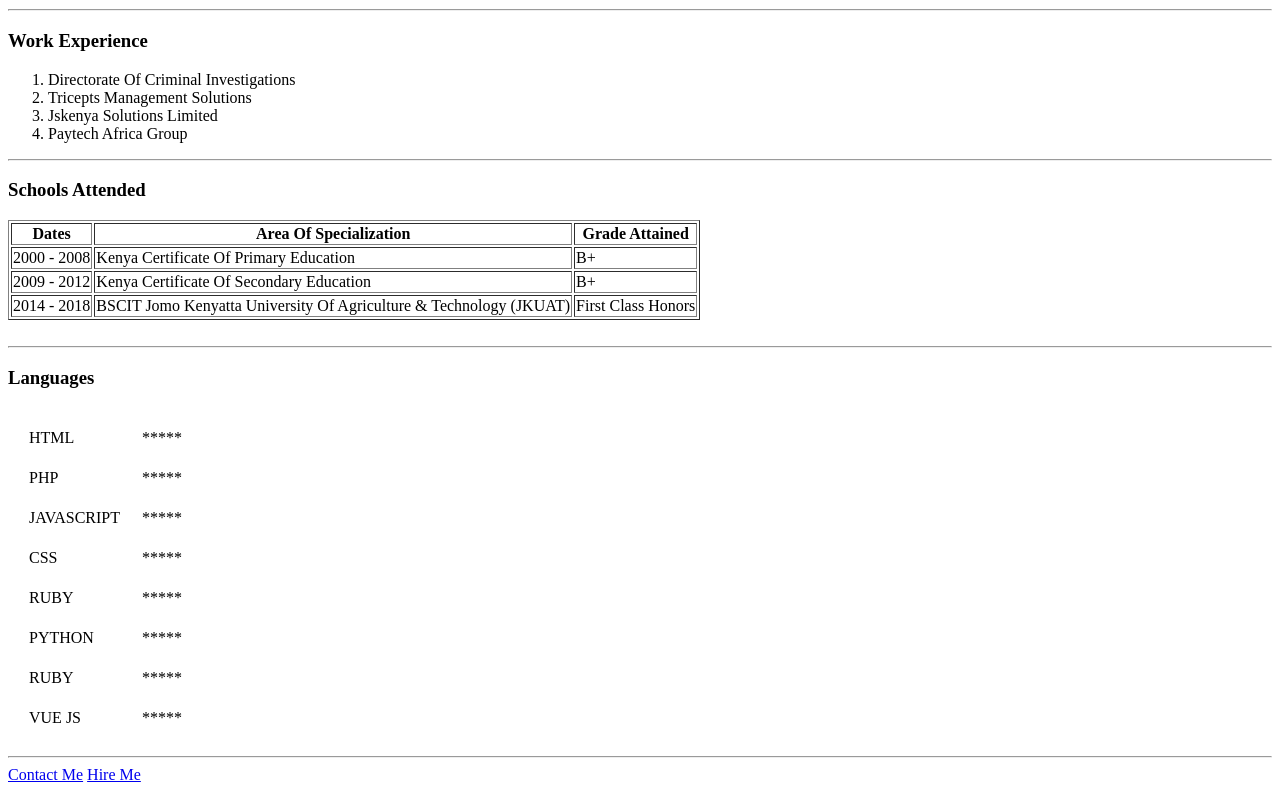
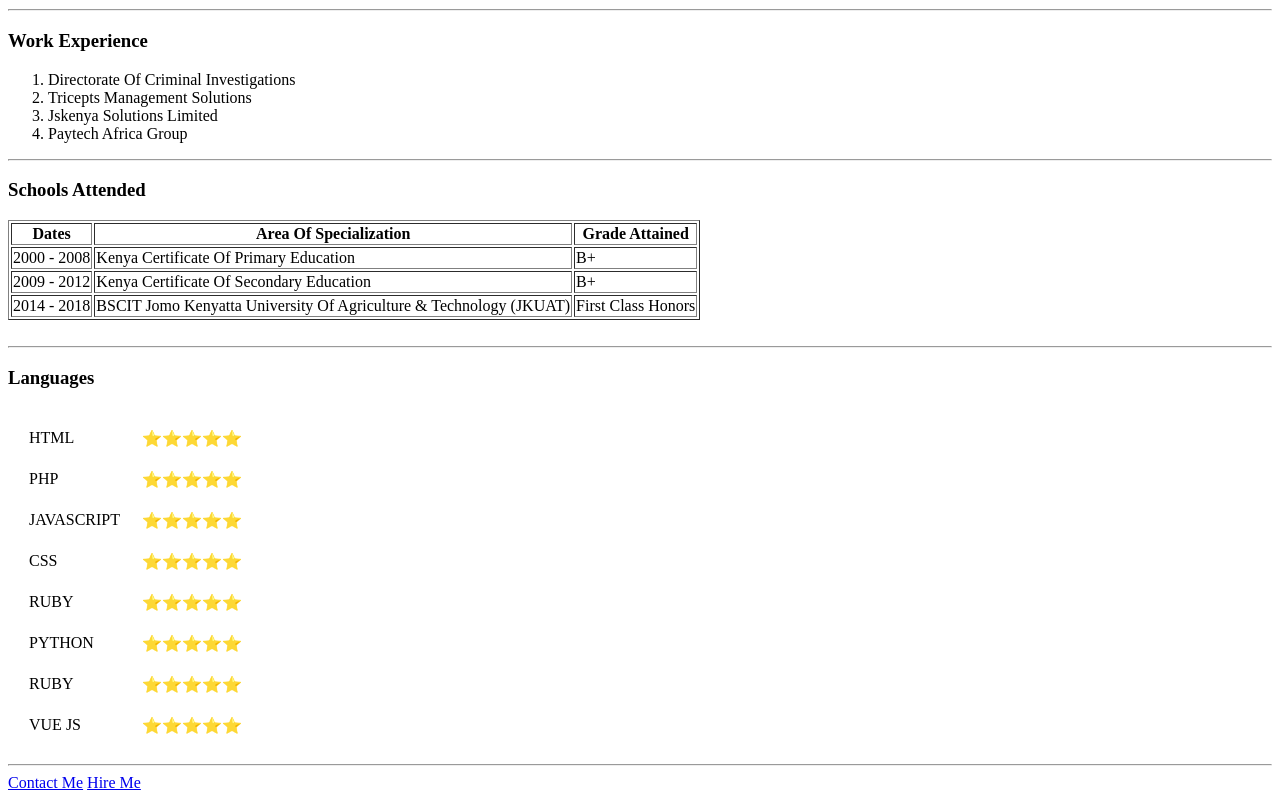
Before and after one commit to JamesFundi/Curriculum_Vitae, a plain HTML site: page index.html in a window 1280 px wide. Shown: the part 382-1182 px from the top of the page. Drawn offline with Linux system fonts and the light colour scheme.

Commit message:
Update index.html

```diff
--- a/index.html
+++ b/index.html
@@ -64,35 +64,35 @@
 <table cellspacing="20">
   <tr>
     <td>HTML</td>
-    <td>*****</td>
+    <td>⭐⭐⭐⭐⭐</td>
   </tr>
   <tr>
     <td>PHP</td>
-    <td>*****</td>
+    <td>⭐⭐⭐⭐⭐</td>
   </tr>
   <tr>
     <td>JAVASCRIPT</td>
-    <td>*****</td>
+    <td>⭐⭐⭐⭐⭐</td>
   </tr>
   <tr>
     <td>CSS</td>
-    <td>*****</td>
+    <td>⭐⭐⭐⭐⭐</td>
   </tr>
   <tr>
     <td>RUBY</td>
-    <td>*****</td>
+    <td>⭐⭐⭐⭐⭐</td>
   </tr>
   <tr>
     <td>PYTHON</td>
-    <td>*****</td>
+    <td>⭐⭐⭐⭐⭐</td>
   </tr>
   <tr>
     <td>RUBY</td>
-    <td>*****</td>
+    <td>⭐⭐⭐⭐⭐</td>
   </tr>
   <tr>
     <td>VUE JS</td>
-    <td>*****</td>
+    <td>⭐⭐⭐⭐⭐</td>
   </tr>
 
 </table>
```
